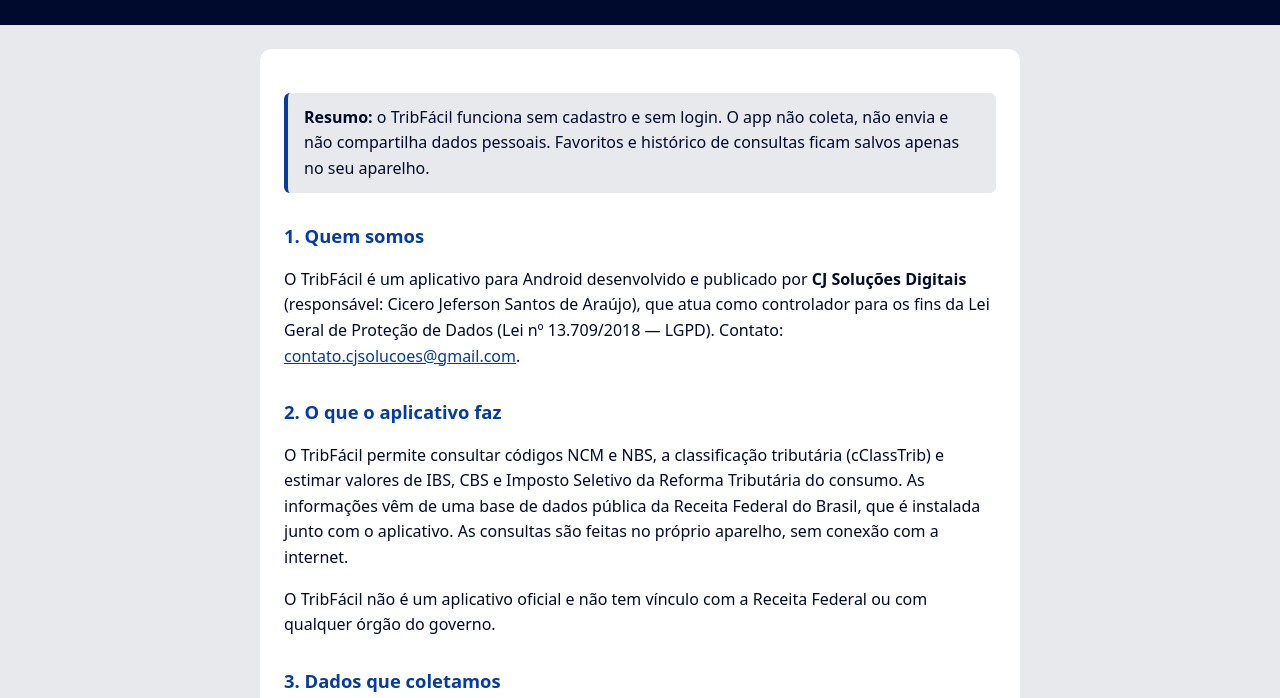
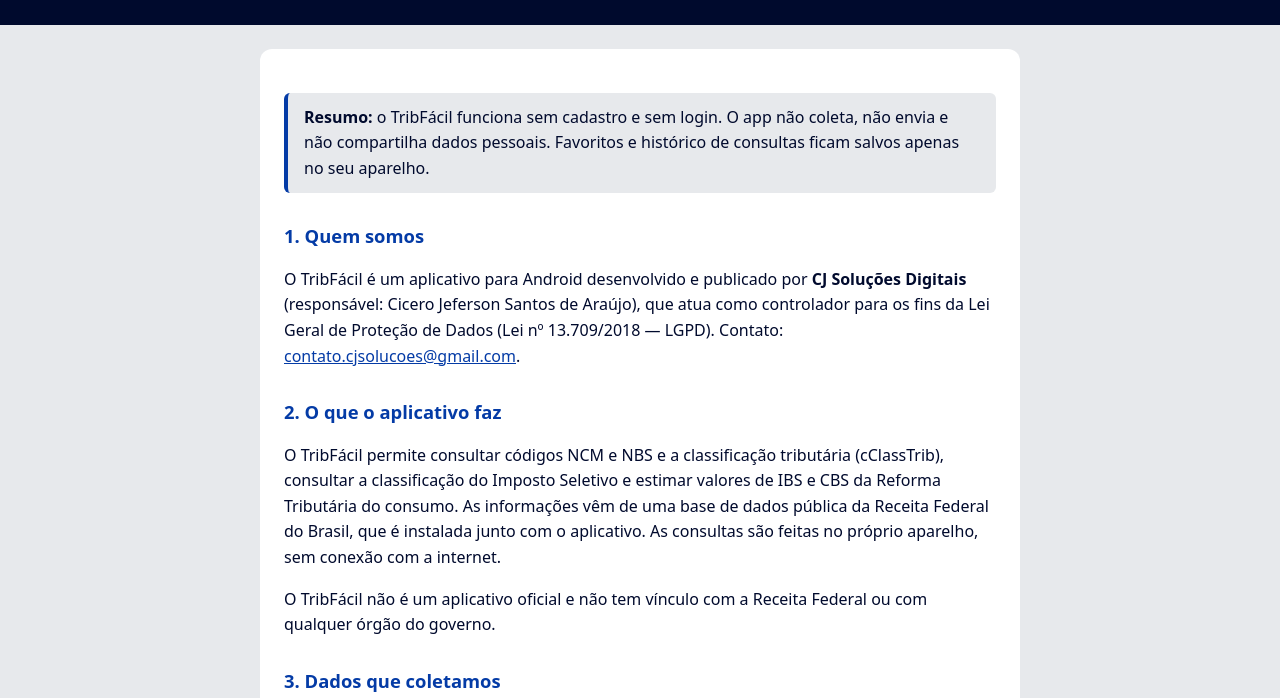
Before and after one commit to jefimdevia/jefimdevia.github.io, a plain HTML site: page privacidade/tribfacil/index.html in a window 1280 px wide. Shown: the part 102-800 px from the top of the page. Drawn offline with Linux system fonts and the light colour scheme.

Commit message:
Corrige a descrição do app na política e nos termos
O app consulta a classificação do Imposto Seletivo, mas só estima valores
de IBS e CBS. Datas de vigência mantidas: correção de descrição, sem
mudança no tratamento de dados.

Co-Authored-By: Claude Opus 5.5 <noreply@anthropic.com>

```diff
--- a/privacidade/tribfacil/index.html
+++ b/privacidade/tribfacil/index.html
@@ -41,7 +41,7 @@
   <p>O TribFácil é um aplicativo para Android desenvolvido e publicado por <strong>CJ Soluções Digitais</strong> (responsável: Cicero Jeferson Santos de Araújo), que atua como controlador para os fins da Lei Geral de Proteção de Dados (Lei nº 13.709/2018 — LGPD). Contato: <a href="mailto:contato.cjsolucoes@gmail.com">contato.cjsolucoes@gmail.com</a>.</p>
 
   <h2>2. O que o aplicativo faz</h2>
-  <p>O TribFácil permite consultar códigos NCM e NBS, a classificação tributária (cClassTrib) e estimar valores de IBS, CBS e Imposto Seletivo da Reforma Tributária do consumo. As informações vêm de uma base de dados pública da Receita Federal do Brasil, que é instalada junto com o aplicativo. As consultas são feitas no próprio aparelho, sem conexão com a internet.</p>
+  <p>O TribFácil permite consultar códigos NCM e NBS e a classificação tributária (cClassTrib), consultar a classificação do Imposto Seletivo e estimar valores de IBS e CBS da Reforma Tributária do consumo. As informações vêm de uma base de dados pública da Receita Federal do Brasil, que é instalada junto com o aplicativo. As consultas são feitas no próprio aparelho, sem conexão com a internet.</p>
   <p>O TribFácil não é um aplicativo oficial e não tem vínculo com a Receita Federal ou com qualquer órgão do governo.</p>
 
   <h2>3. Dados que coletamos</h2>
```
Also changed, not shown: termos/tribfacil/index.html (+1 -1 lines).
